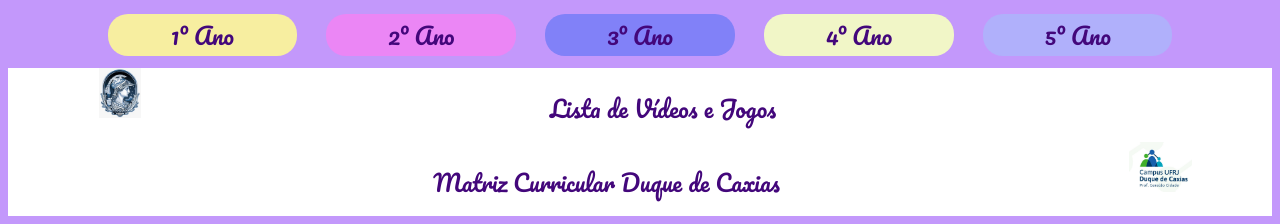
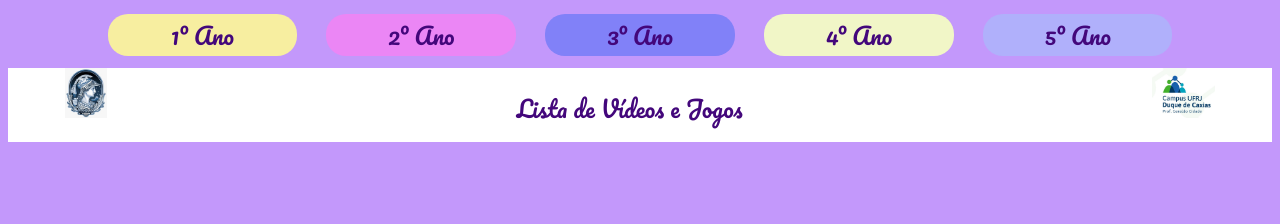
Before and after one commit to Calatrone/ebook, a plain HTML site: page eixos/materia/materiaEnergia.html in a window 1280 px wide. Shown: the part 1477-1701 px from the top of the page. After the commit the page ends 1627 px from the top, so only its background shows below. Drawn offline with Linux system fonts and the light colour scheme; files whose address does not match are found by name; a web font is replaced by a local one.

Commit message:
Update materiaEnergia.html

```diff
--- a/eixos/materia/materiaEnergia.html
+++ b/eixos/materia/materiaEnergia.html
@@ -72,9 +72,10 @@
   <div class="container infos">
     <center>
       <img src="./assets/minerva.jpeg" height="50">
-      <button class="refs"> <a href="https://drive.google.com/drive/folders/1VSxQ7zrWNYz6UbwaEtvbys3dsrfUZCWY?usp=drive_link">Lista de Vídeos e Jogos</a></button>
-      <button class="refs"> <a href="https://portal.smeduquedecaxias.rj.gov.br/reestruturacao-curricular_/">Matriz Curricular Duque de Caxias</a></button>
-      <img src="./assets/caxias.jpeg" height="50">
+            <button class="refs"> <a
+                    href="https://drive.google.com/drive/folders/1VSxQ7zrWNYz6UbwaEtvbys3dsrfUZCWY?usp=drive_link">Lista
+                    de Vídeos e Jogos</a></button>
+            <img src="./assets/caxias.jpeg" height="50">
     </center>
   </div>
 </body>
```
